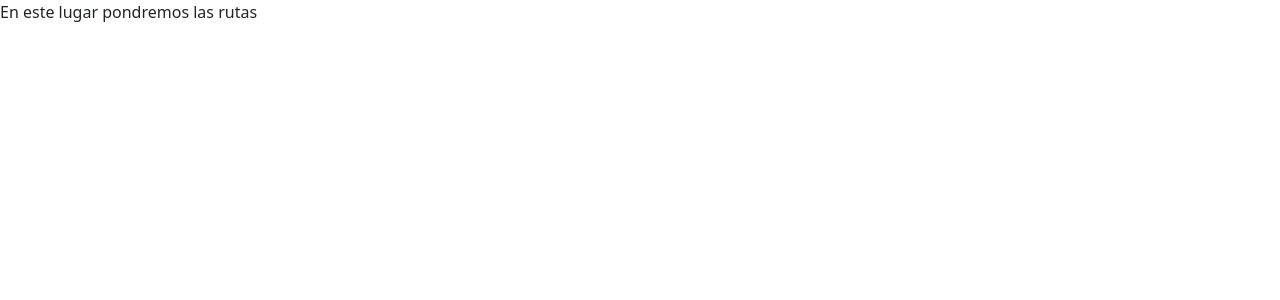
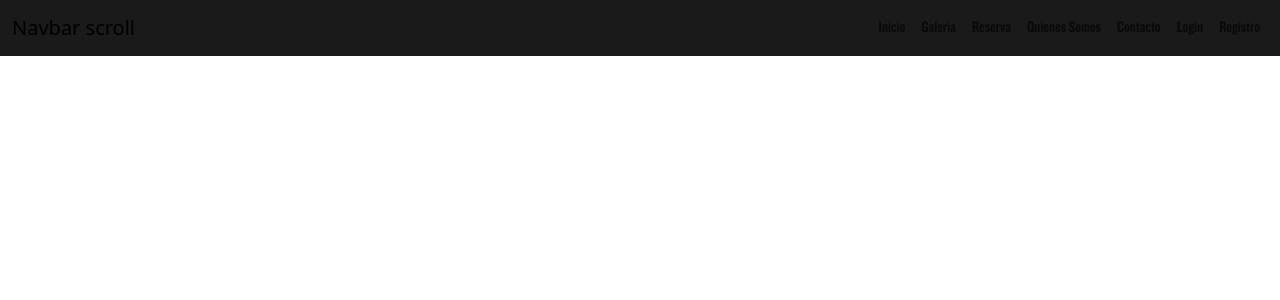
Before and after one commit to pablopaul01/Hotel-Frontend, a React (Vite) app: page / in a window 1280 px wide. Shown: the top 300 px of the page. Built offline with nearby package versions, Linux system fonts and the light colour scheme.

Commit message:
se sueben los primeros cambios del navbar

```diff
--- a/src/App.jsx
+++ b/src/App.jsx
@@ -1,4 +1,5 @@
 import { useState } from 'react'
+import NavBar from './components/navBar/Navbar'
 
 
 function App() {
@@ -6,7 +7,7 @@ function App() {
 
   return (
     <>
-      En este lugar pondremos las rutas
+      <NavBar/>
     </>
   )
 }
--- /dev/null
+++ b/src/components/navBar/NavBar.css
@@ -0,0 +1,14 @@
+@import url('https://fonts.googleapis.com/css2?family=Gilda+Display&family=Roboto:wght@100;300;400;500;700&display=swap');
+@font-face {
+    font-family: "Knockout";
+    src: url("../../assets/Fonts/Knockout.otf");
+}
+
+.navbar-container {
+    background-color: #1a1a1a;
+}
+.link-nav {
+     font-family: "Knockout";
+     color: #fff;
+
+}
--- /dev/null
+++ b/src/components/navBar/NavBar.jsx
@@ -0,0 +1,40 @@
+import React from 'react'
+import Button from 'react-bootstrap/Button';
+import Container from 'react-bootstrap/Container';
+import Form from 'react-bootstrap/Form';
+import Nav from 'react-bootstrap/Nav';
+import Navbar from 'react-bootstrap/Navbar';
+import NavDropdown from 'react-bootstrap/NavDropdown';
+import "../../assets/Fonts/Knockout.otf"
+import "./NavBar.css"
+
+const NavBar = () => {
+  return (
+    <div>
+        <Navbar expand="lg" className="navbar-container">
+      <Container fluid className='d-flex justify-content-between'>
+        <Navbar.Brand href="#">Navbar scroll</Navbar.Brand>
+        <Navbar.Toggle aria-controls="navbarScroll" />
+        <Navbar.Collapse id="navbarScroll" className='d-flex justify-content-right'>
+          <Nav
+            className="ms-auto my-2 my-lg-0 "
+            style={{ maxHeight: '100px' }}
+            navbarScroll
+          >
+            <Nav.Link href="#action1" className='link-nav'>Inicio</Nav.Link>
+            <Nav.Link href="#action2" className='link-nav'>Galeria</Nav.Link>
+            <Nav.Link href="#action2" className='link-nav'>Reserva</Nav.Link>
+            <Nav.Link href="#action2" className='link-nav'>Quienes Somos</Nav.Link>
+            <Nav.Link href="#action2" className='link-nav'>Contacto</Nav.Link>
+            <Nav.Link href="#action2" className='link-nav'>Login</Nav.Link>
+            <Nav.Link href="#action2" className='link-nav'>Registro</Nav.Link>
+          </Nav>
+        </Navbar.Collapse>
+      </Container>
+    </Navbar>
+
+    </div>
+  )
+}
+
+export default NavBar
```
Also changed, not shown: src/assets/Fonts/Knockout.otf (added).
